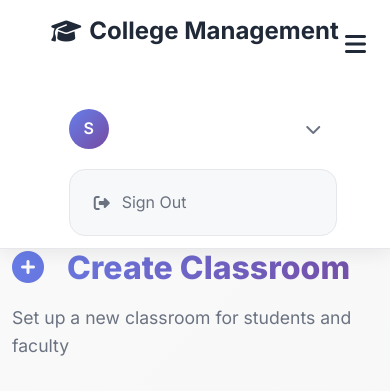
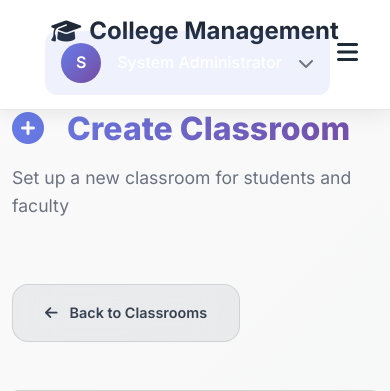
Before and after one commit to rushi-mereddy/adarsh-app, a Flask app: page /admin/classrooms/add in a window 390 px wide. Shown: the top 391 px of the page. Run offline with Flask 3, Linux system fonts and the light colour scheme; a user stored in the database is signed in; some libraries are stand-ins or nearby versions.

Commit message:
Improve navigation on mobile devices for better user experience
Adds mobile-responsive styles and functionality to the navigation bar in base.html and ultra-light.css.

Replit-Commit-Author: Agent
Replit-Commit-Session-Id: 2cc784f4-5331-4df3-a63c-dbbc9e05f573
Replit-Commit-Screenshot-Url: https://storage.googleapis.com/screenshot-production-us-central1/9c66b4d1-a79a-4b18-9b9c-1812925f0ecb/635f6c04-57cc-415d-996f-792c5e71cdcd.jpg

```diff
--- a/static/css/ultra-light.css
+++ b/static/css/ultra-light.css
@@ -188,6 +188,96 @@ body {
   color: #1f2937;
   font-size: 1.5rem;
   cursor: pointer;
+  padding: 0.5rem;
+  border-radius: 8px;
+  transition: all 0.2s ease;
+}
+
+.mobile-menu-toggle:hover {
+  background: rgba(102, 126, 234, 0.1);
+}
+
+/* Mobile Navigation Styles */
+@media (max-width: 768px) {
+  .mobile-menu-toggle {
+    display: block;
+  }
+
+  .mobile-hidden {
+    display: none !important;
+  }
+
+  .nav-ultra {
+    position: fixed;
+    top: 80px;
+    left: 0;
+    right: 0;
+    background: var(--light-card);
+    border: 1px solid var(--light-border);
+    border-radius: 0 0 24px 24px;
+    box-shadow: var(--shadow-strong);
+    flex-direction: column;
+    padding: 1rem;
+    gap: 0.5rem;
+    transform: translateY(-100%);
+    opacity: 0;
+    visibility: hidden;
+    transition: all 0.3s ease;
+    z-index: 999;
+  }
+
+  .nav-ultra.mobile-active {
+    transform: translateY(0);
+    opacity: 1;
+    visibility: visible;
+  }
+
+  .nav-item-ultra {
+    width: 100%;
+  }
+
+  .nav-link-ultra {
+    width: 100%;
+    padding: 1rem;
+    justify-content: flex-start;
+    border-radius: 12px;
+  }
+
+  .dropdown-ultra {
+    width: 100%;
+  }
+
+  .dropdown-menu-ultra {
+    position: static;
+    opacity: 1;
+    visibility: visible;
+    transform: none;
+    box-shadow: none;
+    border: none;
+    background: rgba(102, 126, 234, 0.05);
+    margin-top: 0.5rem;
+    display: none;
+  }
+
+  .dropdown-ultra.mobile-expanded .dropdown-menu-ultra {
+    display: block;
+  }
+
+  .dropdown-ultra .nav-link-ultra {
+    background: rgba(102, 126, 234, 0.1);
+    margin-bottom: 0.5rem;
+  }
+
+  .user-menu-ultra {
+    position: fixed;
+    top: 15px;
+    right: 60px;
+    margin-left: 0;
+  }
+
+  .navbar-ultra .container-fluid {
+    position: relative;
+  }
 }
 
 /* Ultra Modern Light Cards */
```
Also changed, not shown: templates/base.html (+32 -3 lines).
